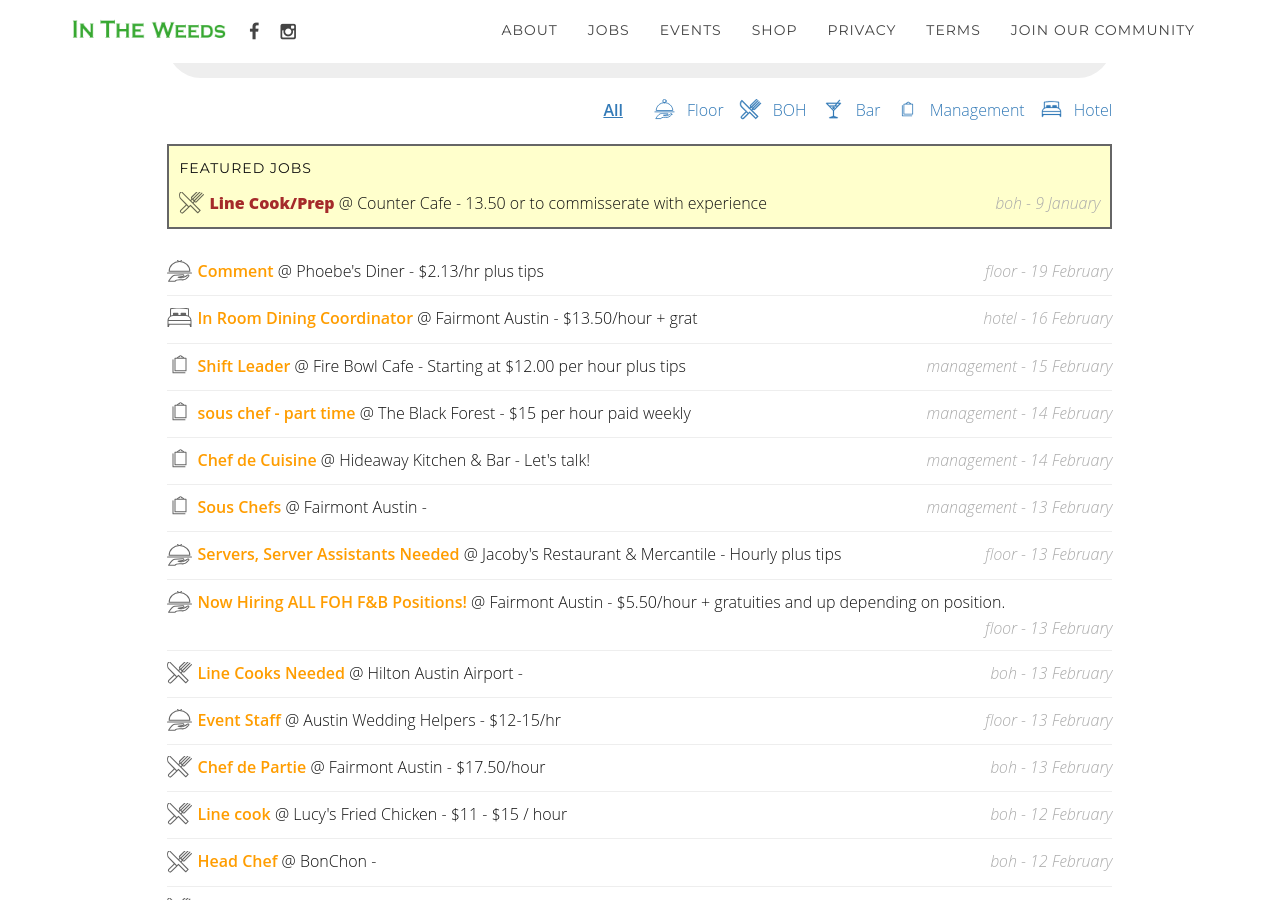
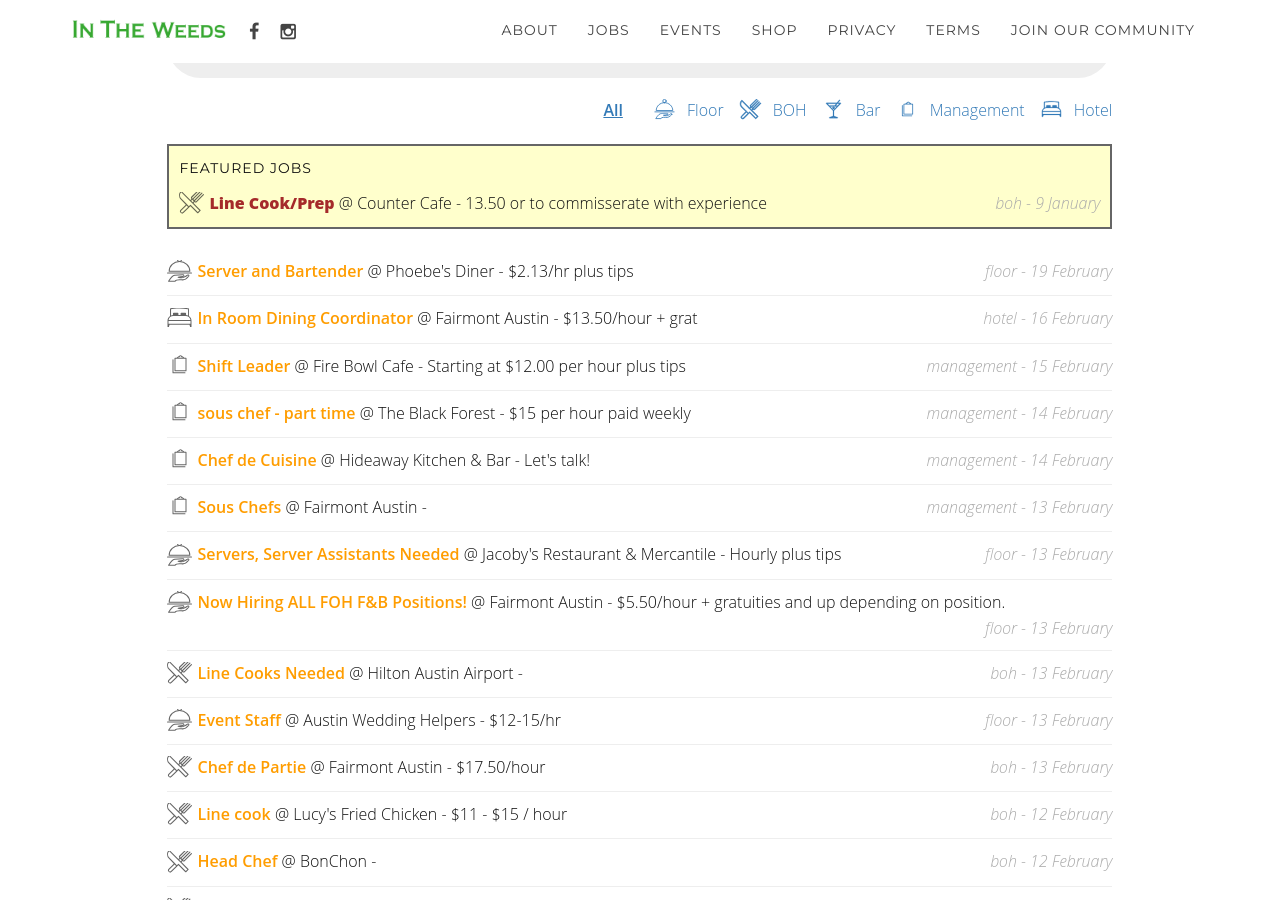
Before and after one commit to intheweedsjobs/intheweeds, a Jekyll site: the page built from index.html, in a window 1280 px wide and 900 px high, scrolled down 532 px. Built offline with Jekyll 4.4.1, drawn with Linux system fonts in a browser that asks for light colours.

Commit message:
Update 2018-02-19-server-1519074659847.md

```diff
--- a/jobs/2018-02-19-server-1519074659847.md
+++ b/jobs/2018-02-19-server-1519074659847.md
@@ -7,7 +7,7 @@
 business_name: Phoebe's Diner
 business_url: www.phoebesdiner.com
 location: 533 West Oltorf St.
-title: Comment
+title: Server and Bartender
 category: floor
 description: >-
   Busy breakfast and lunch diner in South Central Austin in need of a part-full
```
